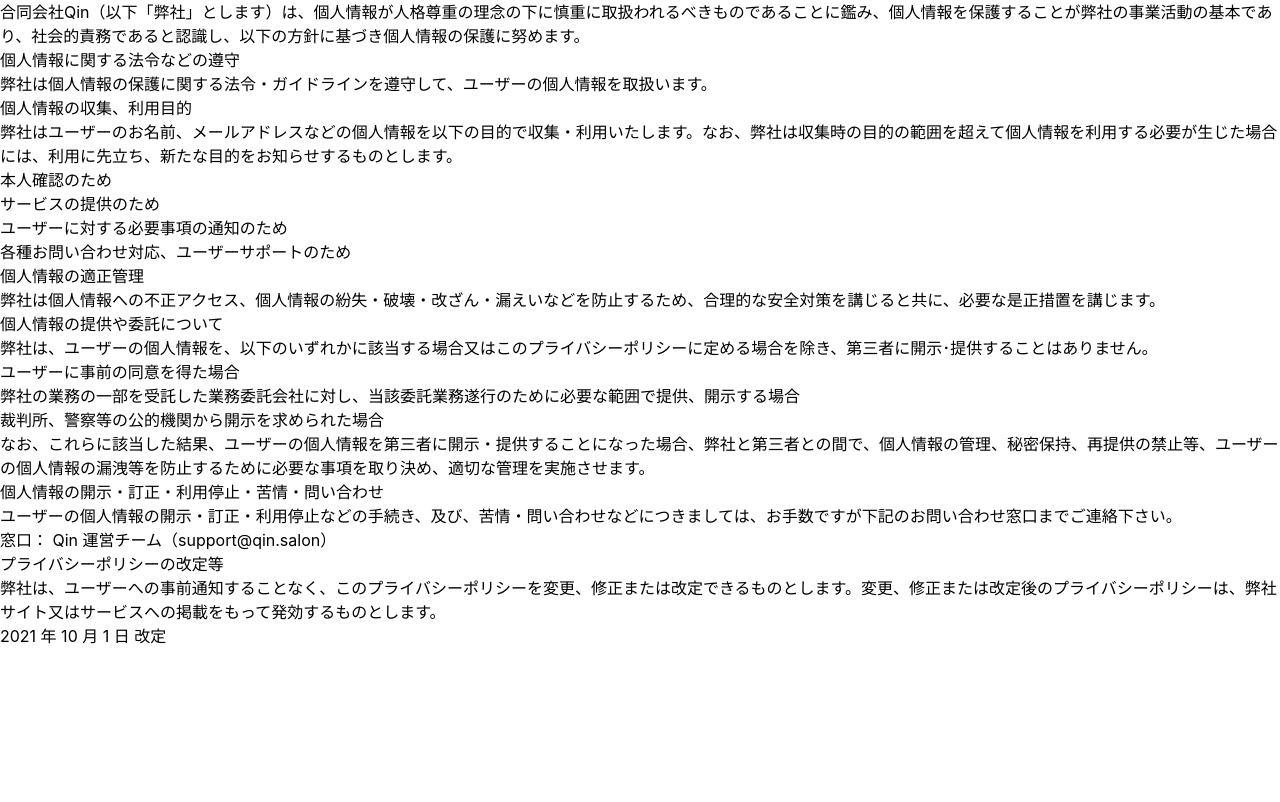
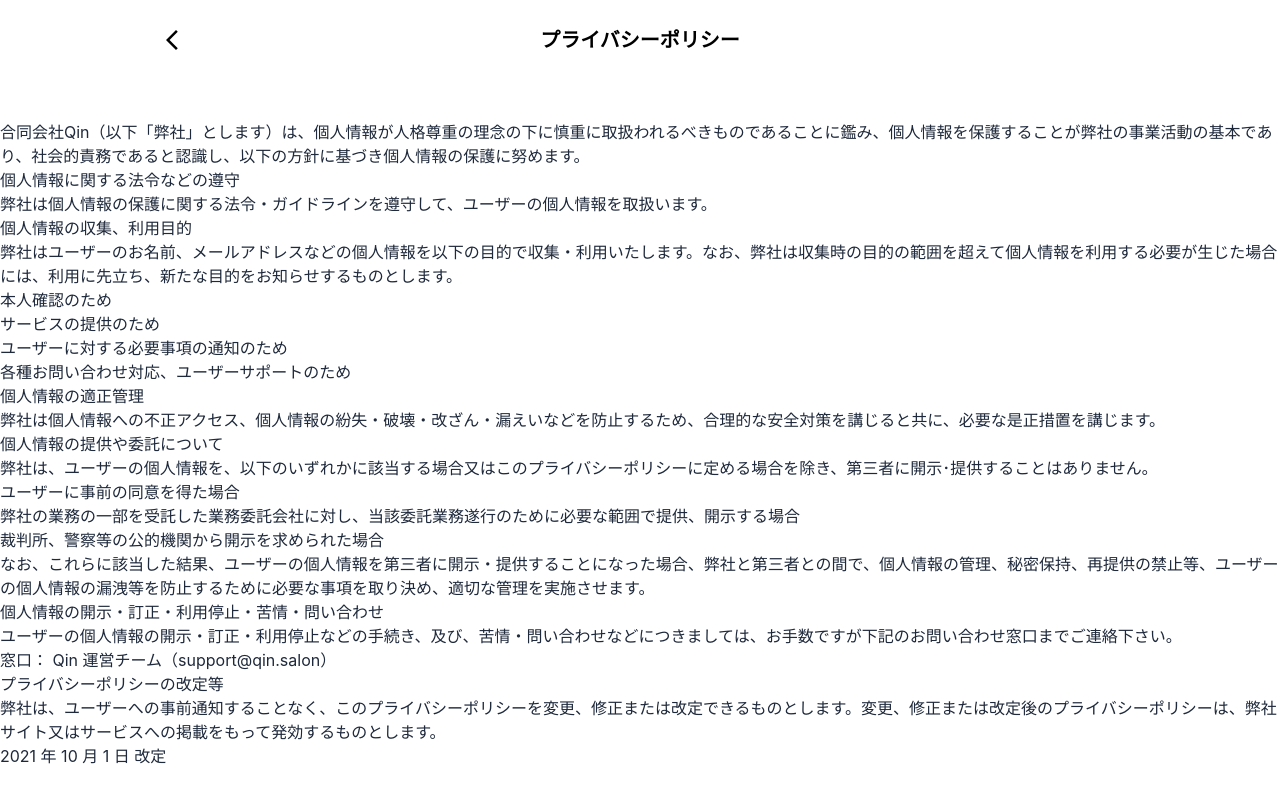
Before and after one commit to qinmemo-j1/qinmemo-j1, a Next.js app: page /mypage/support/privacy in a window 1280 px wide. Shown: the top 802 px of the page. Built offline with nearby package versions, Linux system fonts and the light colour scheme.

Commit message:
💄 mypage/headerコンポーネント

```diff
--- /dev/null
+++ b/src/components/MyPageHeader/index.tsx
@@ -0,0 +1,35 @@
+import React from "react";
+import { useRouter } from "next/router";
+import { CgClose } from "react-icons/cg";
+import { MdOutlineArrowBackIosNew } from "react-icons/md";
+
+type Props = {
+  name: string;
+  isClose?: boolean;
+};
+
+export const MyPageHeader = (props: Props) => {
+  const { isClose, name } = props;
+  const router = useRouter();
+
+  const handleBack = () => {
+    if (isClose) {
+      router.push("/");
+    } else {
+      router.back();
+    }
+  };
+
+  return (
+    <header className="flex relative items-center m-auto h-20">
+      <button className="absolute left-14 sm:left-40" onClick={handleBack}>
+        {isClose ? (
+          <CgClose size={24} />
+        ) : (
+          <MdOutlineArrowBackIosNew size={24} />
+        )}
+      </button>
+      <div className="m-auto text-xl font-bold text-center">{name}</div>
+    </header>
+  );
+};
--- a/src/pages/mypage/support/privacy/index.tsx
+++ b/src/pages/mypage/support/privacy/index.tsx
@@ -1,9 +1,11 @@
 import React from "react";
-import { AccountLayout } from "src/layouts/AccountLayout";
+import { MyPageHeader } from "src/components/MyPageHeader";
 
 export const Privacy = () => {
   return (
-    <div className="mx-auto prose">
+    <>
+      <MyPageHeader name="プライバシーポリシー" />
+      <div className="py-10 mx-auto text-slate-800 marker:text-black prose ">
         <p>
           合同会社Qin（以下「弊社」とします）は、個人情報が人格尊重の理念の下に慎重に取扱われるべきものであることに鑑み、個人情報を保護することが弊社の事業活動の基本であり、社会的責務であると認識し、以下の方針に基づき個人情報の保護に努めます。
         </p>
@@ -59,12 +61,10 @@
           弊社は、ユーザーへの事前通知することなく、このプライバシーポリシーを変更、修正または改定できるものとします。変更、修正または改定後のプライバシーポリシーは、弊社サイト又はサービスへの掲載をもって発効するものとします。
         </p>
 
-      <p>2021 年 10 月 1 日 改定</p>
+        <time>2021 年 10 月 1 日 改定</time>
       </div>
+    </>
   );
 };
 
-const title = "プライバシーポリシー";
-Privacy.getLayout = (page: any) => AccountLayout(page, title);
-
 export default Privacy;
```
Lines whose indentation alone changed are shown as unchanged.
